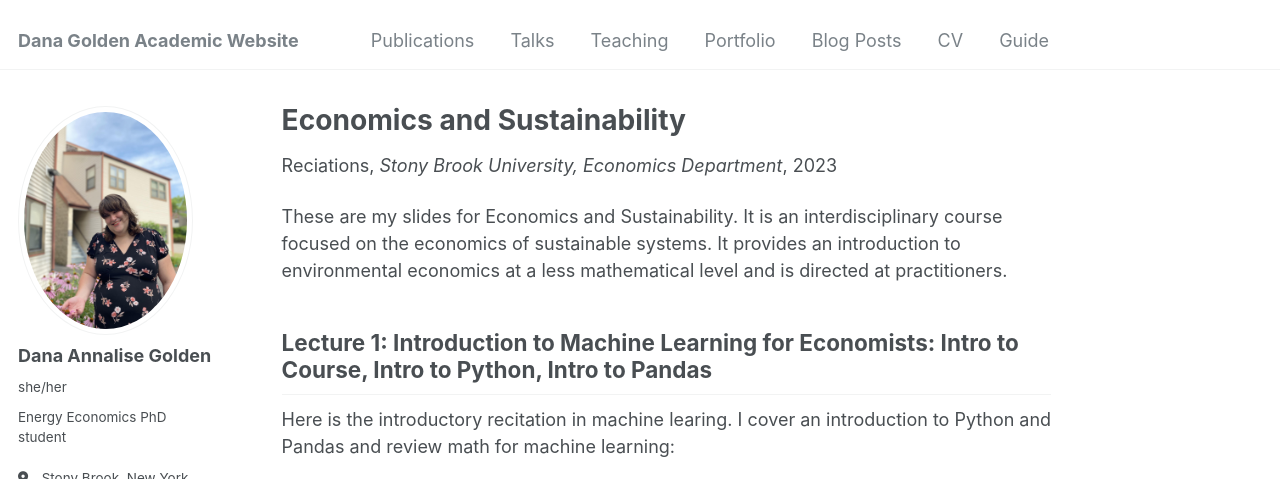
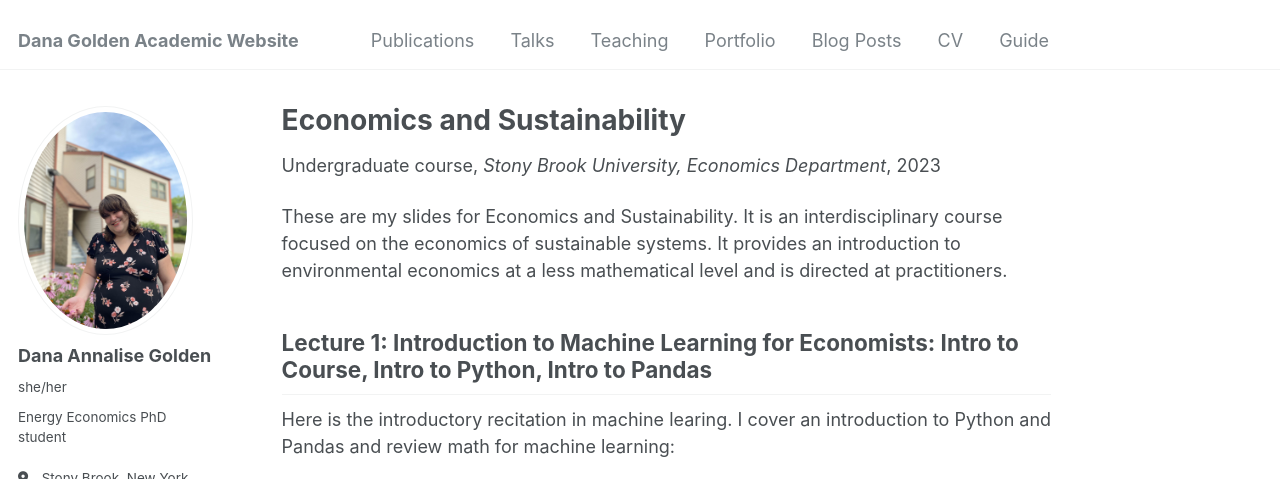
Before and after one commit to jgolden36/jgolden36.github.io, a Jekyll site: the page built from _teaching/Economics-and-Sustainability.md, in a window 1280 px wide and 900 px high, cut to the strip 0-479 px from the top of the window. Built offline with Jekyll 4.4.1, drawn with Linux system fonts in a browser that asks for light colours; some web fonts are replaced.

Commit message:
Update Economics-and-Sustainability.md

```diff
--- a/_teaching/Economics-and-Sustainability.md
+++ b/_teaching/Economics-and-Sustainability.md
@@ -1,7 +1,7 @@
 ---
 title: "Economics and Sustainability"
 collection: teaching
-type: "Reciations"
+type: "Undergraduate course"
 permalink: /teaching/Economics-and-Sustainability
 venue: "Stony Brook University, Economics Department"
 date: 2023-08-01
```
